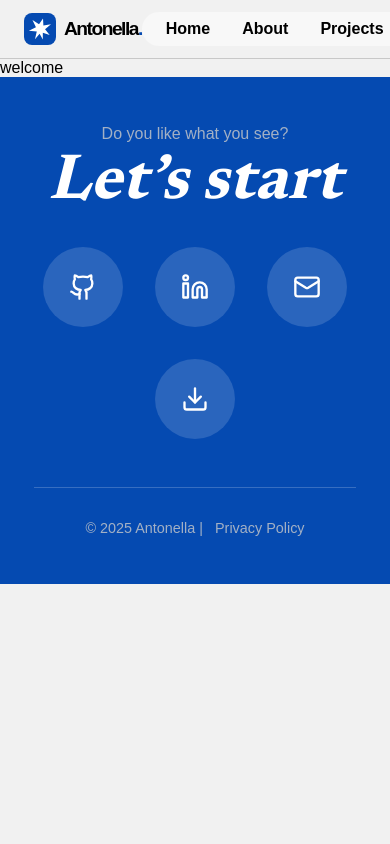
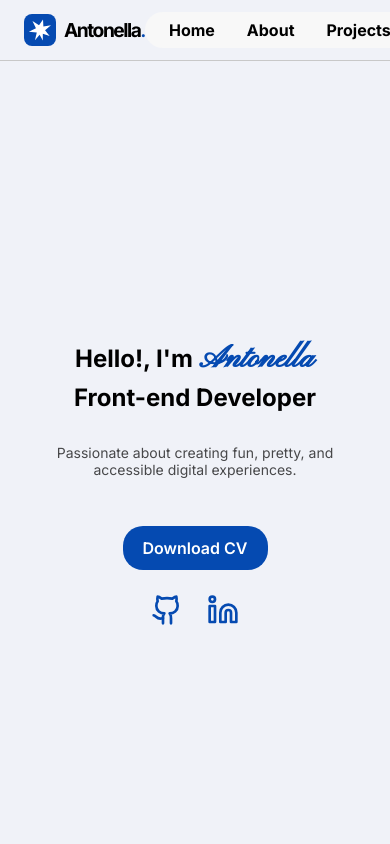
Before and after one commit to toancita/portfolio, a Next.js app: page / in a window 390 px wide. Shown: the top 844 px of the page. Built offline with nearby package versions, Linux system fonts and the light colour scheme.

Commit message:
feat: add Hero component with styling

```diff
--- /dev/null
+++ b/src/app/components/hero/hero.jsx
@@ -0,0 +1,36 @@
+'use client';
+
+import styles from './hero.module.css';
+import { Github, Linkedin } from 'lucide-react';
+
+export default function Hero() {
+  return (
+    <section className={styles.hero}>
+      <div className={styles.content}>
+        <h1 className={styles.title}>
+          <span>Hello!, I'm</span>
+          <span className={`textHighlight ${styles.highlight}`}> Antonella</span>
+          <br/> <span className={styles.role}>Front-end Developer</span>
+        </h1>
+
+        <p className={styles.description}>
+          Passionate about creating fun, pretty, and accessible digital experiences.
+        </p>
+
+        <div className={styles.actions}>
+          <a href="/cv_Antonella.pdf" className={styles.downloadBtn} download>
+            <span>Download CV</span>
+          </a>
+          <div className={styles.socialLinks}>
+            <a href="https://github.com/toancita" target="_blank">
+            <Github size={32} />
+            </a>
+            <a href="https://linkedin.com/in/antonellamanzanares" target="_blank">
+            <Linkedin size={32} />
+            </a>
+          </div>
+        </div>
+      </div>
+    </section>
+  );
+}
--- /dev/null
+++ b/src/app/components/hero/hero.module.css
@@ -0,0 +1,105 @@
+.hero {
+  height: 100vh;
+  width: auto;
+  display: flex;
+  align-items: center;
+  justify-content: center;
+  text-align: center;
+  padding: 6rem 1.5rem;
+}
+
+.content {
+  display: flex;
+  flex-direction: column;
+  align-items: center;
+  max-width: 700px;
+}
+
+.title {
+  font-size: 64px;
+  font-weight: 700;
+  line-height: 1.2;
+    margin-bottom: 61px;
+}
+
+.highlight {
+  font-size: 96px;
+}
+
+.role {
+  margin-top: 0.5rem;
+}
+
+.description {
+  margin-bottom: 51px;
+  font-size: 24px;
+  opacity: 0.7;
+}
+
+.actions {
+  margin-top: 16px;
+  display: flex;
+  flex-direction: row;
+  gap: 1rem;
+  align-items: center;
+}
+
+.downloadBtn {
+  background-color: var(--primary);
+  color: #fff;
+  padding: 12px 20px;
+  border-radius: 20px;
+  font-weight: 600;
+  text-decoration: none;
+}
+
+.socialLinks {
+  display: flex;
+  gap: 1.5rem;
+}
+
+.socialLinks a {
+  color: var(--primary);
+}
+
+@media (max-width: 1024px) {
+  .title {
+    font-size: 48px;
+    margin-bottom: 32px;
+  }
+  .highlight {
+    font-size: 72px;
+  }
+  .description {
+    font-size: 18px;
+    margin-bottom: 32px;
+  }
+}
+
+@media (max-width: 768px) {
+  .title {
+    font-size: 36px;
+  }
+  .highlight {
+    font-size: 52px;
+  }
+  .description {
+    font-size: 16px;
+  }
+  .actions {
+    flex-direction: column;
+    gap: 1.5rem;
+  }
+}
+
+@media (max-width: 480px) {
+  .title {
+    font-size: 24px;
+  }
+  .highlight {
+    font-size: 40px;
+  }
+  .description {
+    font-size: 14px;
+  }
+}
--- a/src/app/globals.css
+++ b/src/app/globals.css
@@ -13,23 +13,21 @@
 }
 
 :root {
-  --bg-color: #f1f1f1;
+  --bg-color: #F0F2F8;
   --secondary-bg: #f8f8f8;
 
   --text-color: #000000;
   --primary: #054AB1;
-  --secondary: #DDFFCA;
-  --accent: #FF9000;
   --border-color: #C8C8C8;
 
-  --font-title: 'Newsreader', serif;
   --font-body: 'Inter', sans-serif;
   --font-decorative: 'Kapakana', sans-serif;
 }
 
 body.dark {
-  --bg-color: #121212;
+  --bg-color: #1B1D32;
   --text-color: #ffffff;
+  --primary: #81B3FF;
 }
 
 body {
@@ -37,6 +35,12 @@ body {
   padding: 0;
   background-color: var(--bg-color);
   color: var(--text-color);
-  font-family: sans-serif;
+  font-family: var(--font-body);
   transition: background-color 0.3s ease, color 0.3s ease;
 }
+
+.textHighlight {
+  color: var(--primary);
+  font-family: var(--font-decorative);
+  font-size: 5rem;
+}
--- a/src/app/page.js
+++ b/src/app/page.js
@@ -1,14 +1,10 @@
-// import HeroSection from '@/components/HeroSection'
-// import AboutSection from '@/components/AboutSection'
-// import SkillsSection from '@/components/SkillsSection'
-// import ProjectsSection from '@/components/ProjectsSection'
-// import ContactSection from '@/components/ContactSection'
+import Hero from "./components/hero/hero";
 
 export default function HomePage() {
   return (
     <>
-    <p>welcome</p>
-      {/* <HeroSection />
+    <Hero />
+      {/*
       <AboutSection />
       <SkillsSection />
       <ProjectsSection />
```
